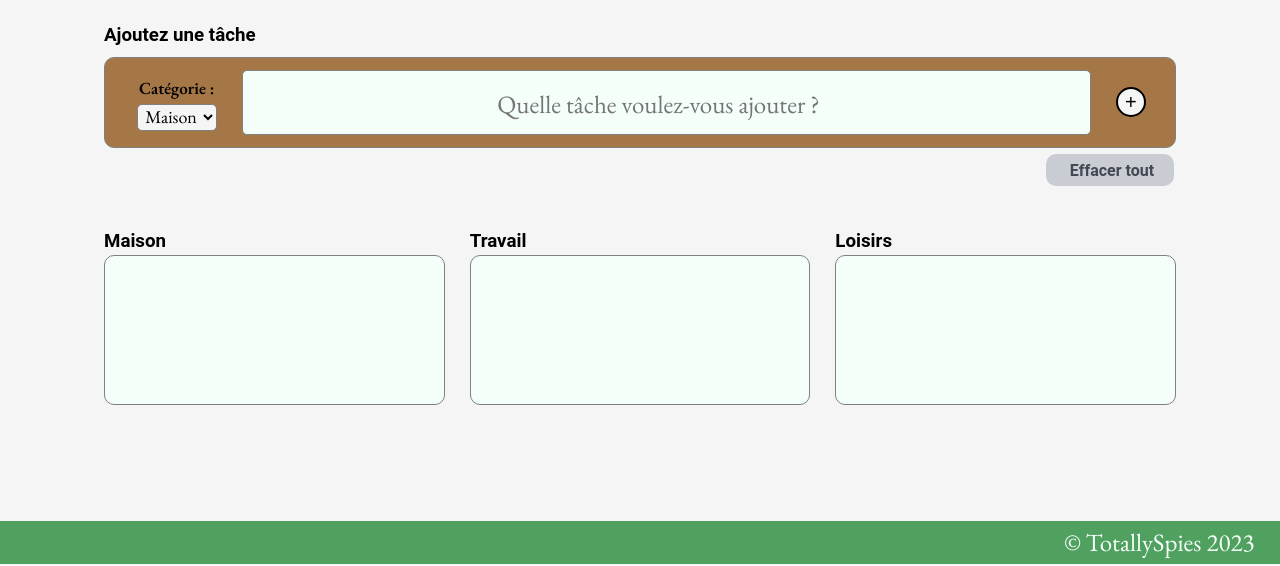
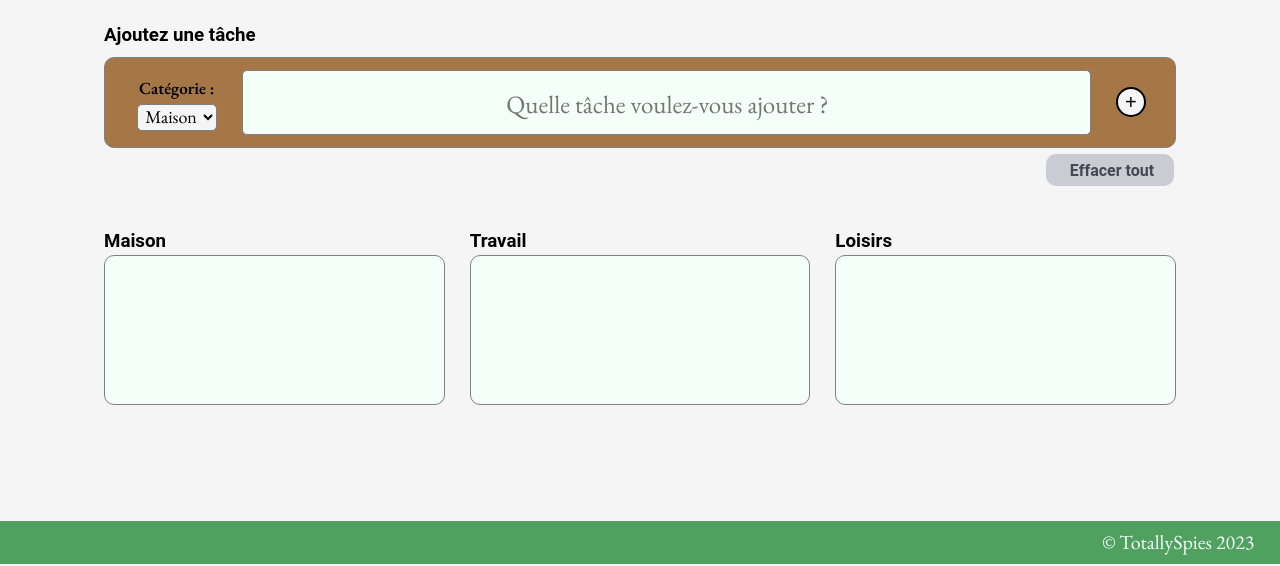
Before and after one commit to lulb11/Projet-1---Todo-list-, a plain HTML site: page index.html in a window 1280 px wide. Shown: the part 231-797 px from the top of the page. Drawn offline with nearby package versions, Linux system fonts and the light colour scheme.

Commit message:
modified p footer size

```diff
--- a/style.css
+++ b/style.css
@@ -250,6 +250,7 @@ footer p {
   padding: 0.5vh 2vw 0.5vh 1vw;
   line-height: var(--footer-height);
   text-align: right;
+  font-size: 18px;
 }
 
 /* Responsive tablette paysage et desktop */
@@ -287,12 +288,12 @@ footer p {
   }
 
   footer p {
-    font-size: 25px;
+    font-size: 20px;
   }
 
   #todo-description {
     margin: 0 25px 0 25px;
-    padding: 1%;
+    font-size: 1.2em;
   }
 
   ::placeholder {
```
